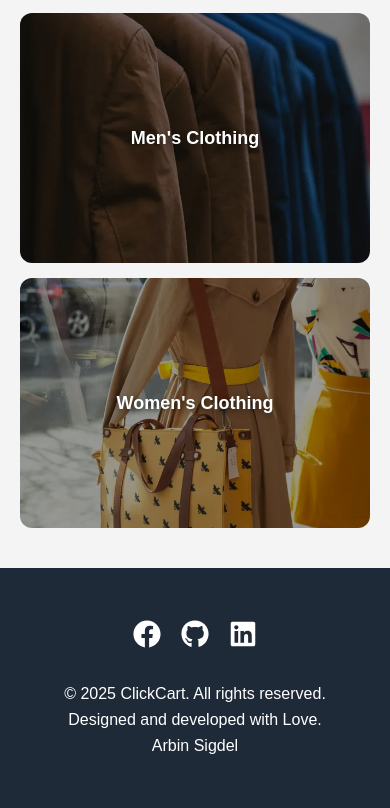
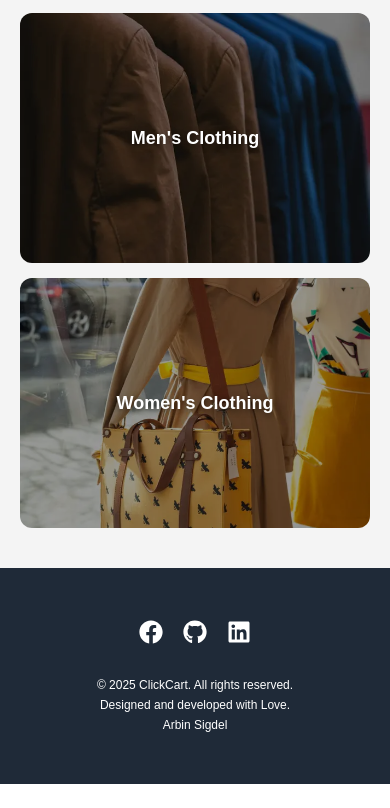
Before and after one commit to arbinsigdel12/Complete-ecommerce-using-Reactjs-, a React (Vite) app: page / in a window 390 px wide. Shown: the part 1308-2116 px from the top of the page. After the commit the page ends 2092 px from the top, so only its background shows below. Built offline with nearby package versions, Linux system fonts and the light colour scheme; no server answers.

Commit message:
fixed footer size

```diff
--- a/src/components/footer/footer.css
+++ b/src/components/footer/footer.css
@@ -4,7 +4,7 @@
   gap: 2px;
   align-items: center;
   background-color: #1f2a38;
-  font-size: 1.5rem;
+  font-size: 1rem;
   font-weight: 400;
   color: white;
   text-align: center;
@@ -12,7 +12,7 @@
 }
 
 .logo {
-  font-size: 2.5rem;
+  font-size: 2rem;
   display: flex;
   gap: 20px;
   padding-bottom: 20px;
@@ -29,9 +29,9 @@
 
 @media (max-width: 860px) {
   .footer {
-    font-size: 1rem;
+    font-size: 0.75rem;
   }
   .logo {
-    font-size: 1.75rem;
+    font-size: 1.5rem;
   }
 }
```
